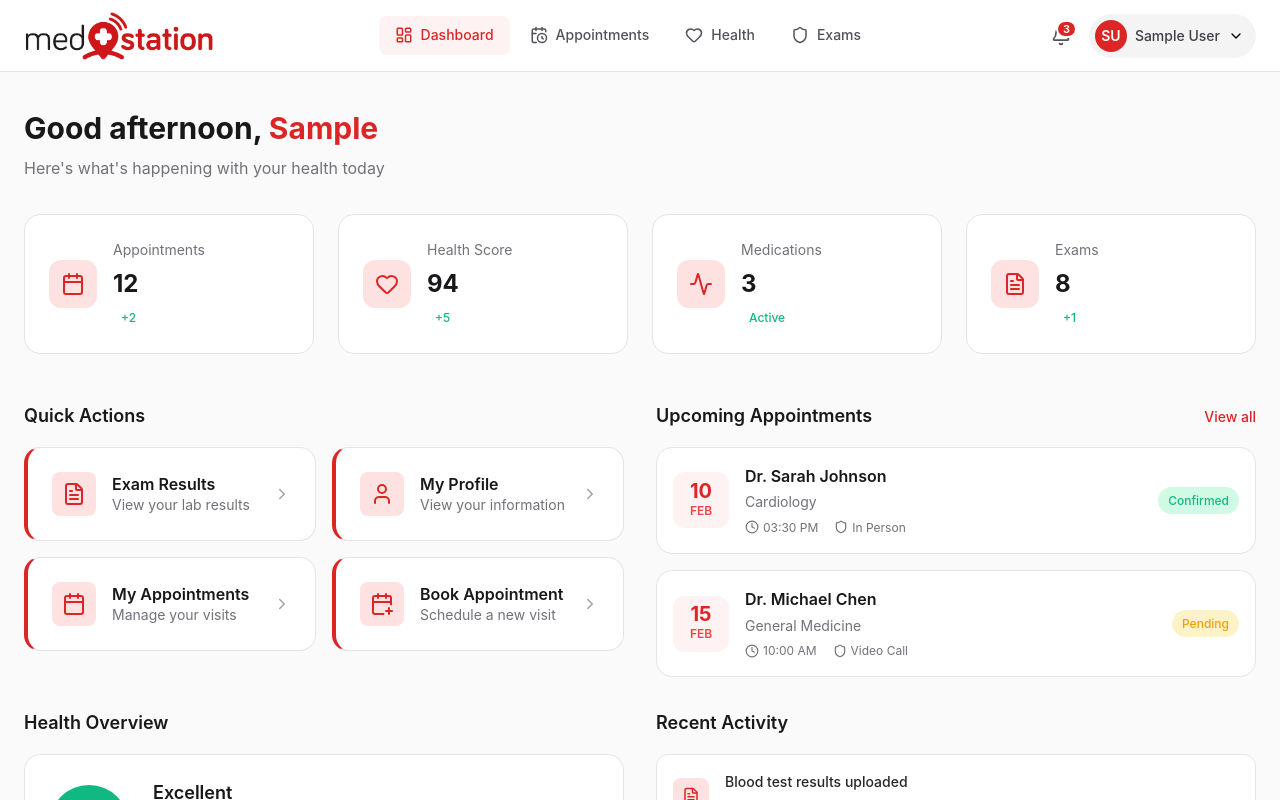
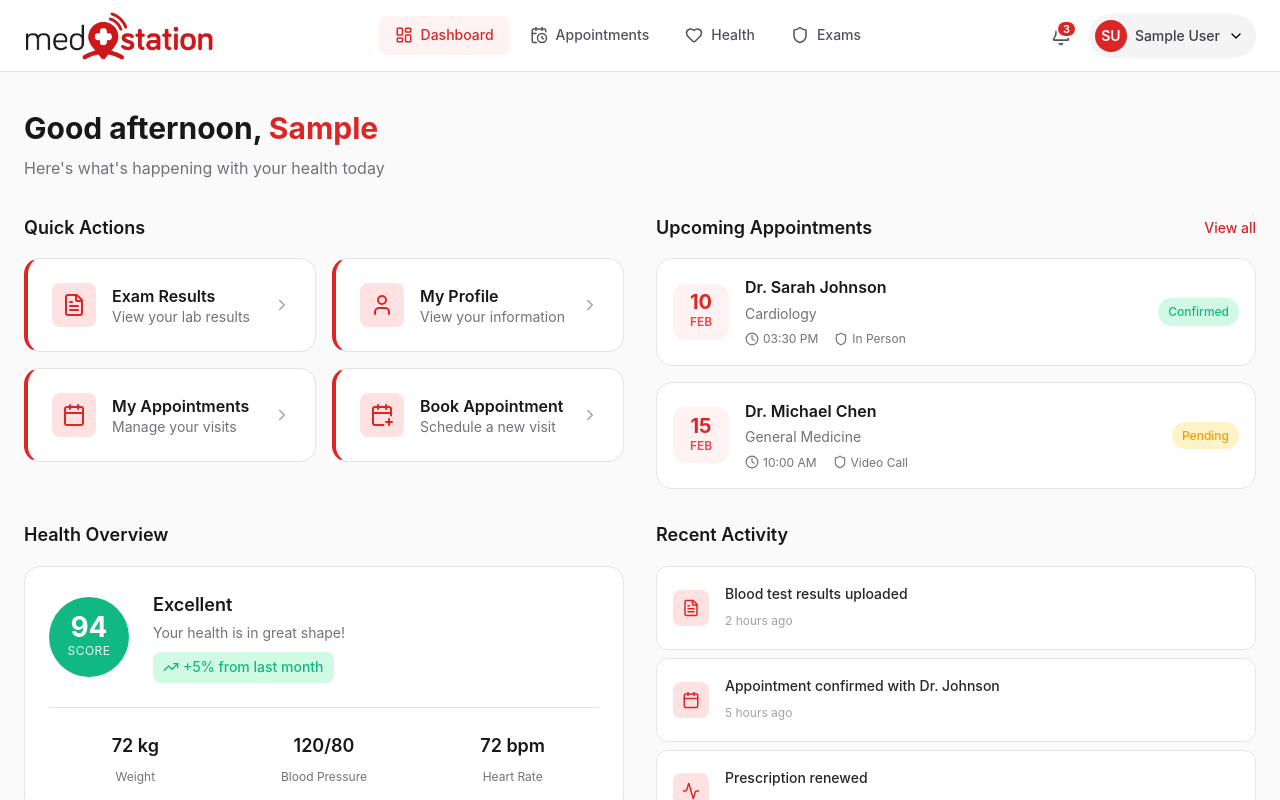
Before and after one commit to akiralab-agent/medstation, a React (Vite) app: page /dashboard in a window 1280 px wide. Shown: the top 800 px of the page. Built offline with nearby package versions, Linux system fonts and the light colour scheme; sample sign-in values are in the browser's storage.

Commit message:
refactor(ui): remove dashboard stats grid

```diff
--- a/src/pages/Dashboard/Dashboard.tsx
+++ b/src/pages/Dashboard/Dashboard.tsx
@@ -8,7 +8,6 @@ import {
   Clock,
   ChevronRight,
   User,
-  Heart,
   Shield
 } from 'lucide-react';
 import { useAuth } from '../../contexts/AuthContext';
@@ -57,13 +56,6 @@ const quickActions: QuickAction[] = [
     path: '/schedule/new',
     color: 'primary'
   },
-];
-
-const stats = [
-  { label: 'Appointments', value: '12', change: '+2', icon: Calendar, color: 'primary' },
-  { label: 'Health Score', value: '94', change: '+5', icon: Heart, color: 'primary' },
-  { label: 'Medications', value: '3', change: 'Active', icon: Activity, color: 'primary' },
-  { label: 'Exams', value: '8', change: '+1', icon: FileText, color: 'primary' },
 ];
 
 const upcomingAppointments = [
@@ -118,25 +110,6 @@ export function Dashboard() {
             </p>
           </div>
 
-        </div>
-
-        {/* Stats Grid */}
-        <div className={styles.statsGrid}>
-          {stats.map((stat) => {
-            const Icon = stat.icon;
-            return (
-              <div key={stat.label} className={`${styles.statCard} ${styles[stat.color]}`}>
-                <div className={styles.statIcon}>
-                  <Icon size={24} />
-                </div>
-                <div className={styles.statInfo}>
-                  <p className={styles.statLabel}>{stat.label}</p>
-                  <p className={styles.statValue}>{stat.value}</p>
-                  <span className={styles.statChange}>{stat.change}</span>
-                </div>
-              </div>
-            );
-          })}
         </div>
 
         {/* Main Grid */}
```
